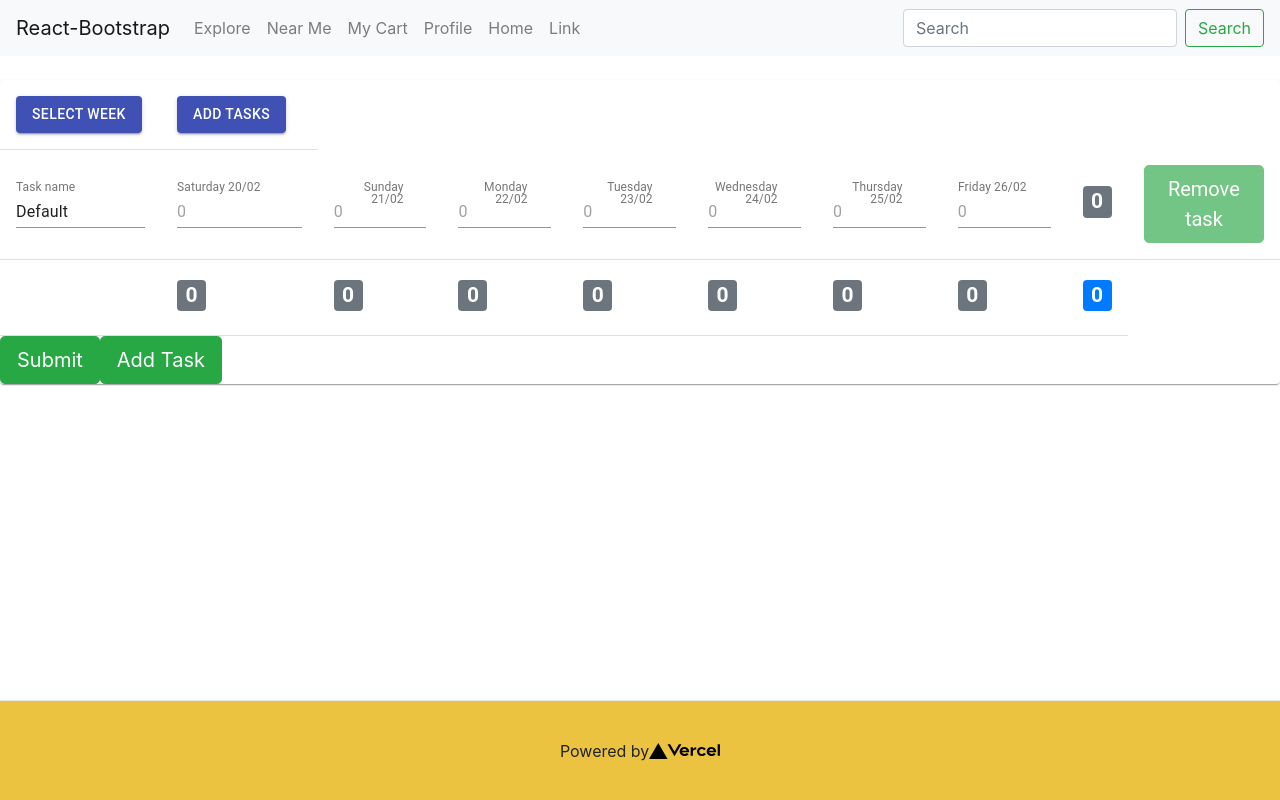
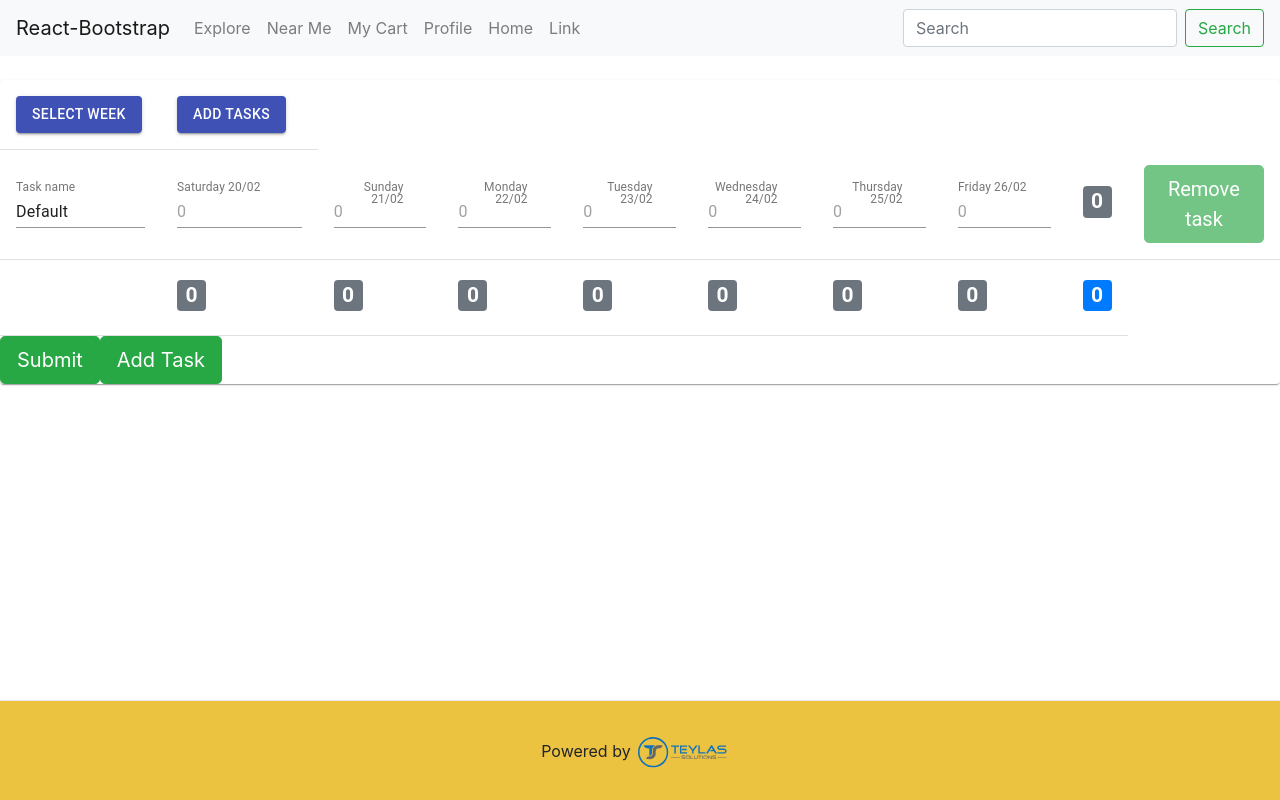
Before and after one commit to teylasadmin/timesheet, a Next.js app: page / in a window 1280 px wide. Built offline with nearby package versions, Linux system fonts and the light colour scheme.

Commit message:
logo in footer

```diff
--- a/components/Footer.js
+++ b/components/Footer.js
@@ -6,7 +6,7 @@ function Footer() {
     <div className={styles.footer}>
         <span className={styles.footer_span}>
           Powered by{' '}
-          <img src="/vercel.svg" alt="Teylas Solutions Sp. z o.o." className={styles.footer_logo} />
+          <img src="/teylas_w283.svg" alt="Teylas Solutions Sp. z o.o." className={styles.footer_logo} />
         </span>
     </div>
   );
--- a/components/footer.module.css
+++ b/components/footer.module.css
@@ -25,5 +25,5 @@
 }
 
 .footer_logo {
-  height: 1em;
+  height: 3em;
 }
```
Also changed, not shown: public/teylas_w283.svg (added), public/vercel.svg (deleted).
